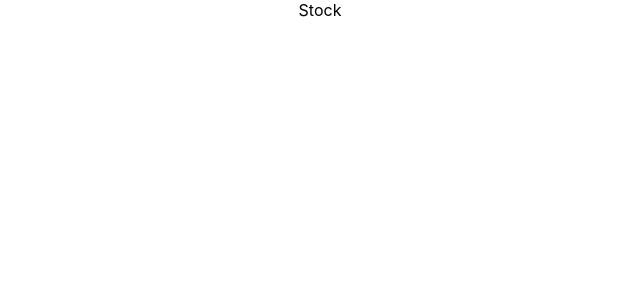
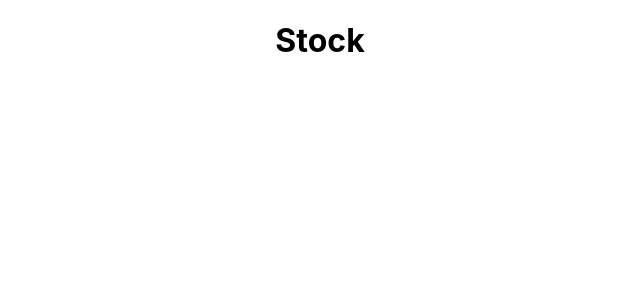
Before and after one commit to Shania810/atacado-safira-susan-client, a React (Create React App) app: page /stock in a window 1280 px wide. Shown: the top 300 px of the page, without its empty margins (320-960 px from the left). Built offline with nearby package versions, Linux system fonts and the light colour scheme.

Commit message:
change Stock.js and create utils folder and file api.js

```diff
--- a/package.json
+++ b/package.json
@@ -6,6 +6,7 @@
     "@testing-library/jest-dom": "^5.16.5",
     "@testing-library/react": "^13.4.0",
     "@testing-library/user-event": "^13.5.0",
+    "axios": "^1.2.2",
     "react": "^18.2.0",
     "react-dom": "^18.2.0",
     "react-router-dom": "^6.6.1",
--- a/src/pages/Stock.js
+++ b/src/pages/Stock.js
@@ -2,6 +2,8 @@ import React from 'react'
 
 export const Stock = () => {
   return (
-    <div>Stock</div>
+    <div>
+        <h1>Stock</h1>
+    </div>
   )
 }
```
Also changed, not shown: src/utils/api.js (added, +17 -0 lines), 1 other file (tests, documents, lock files or other folders).
